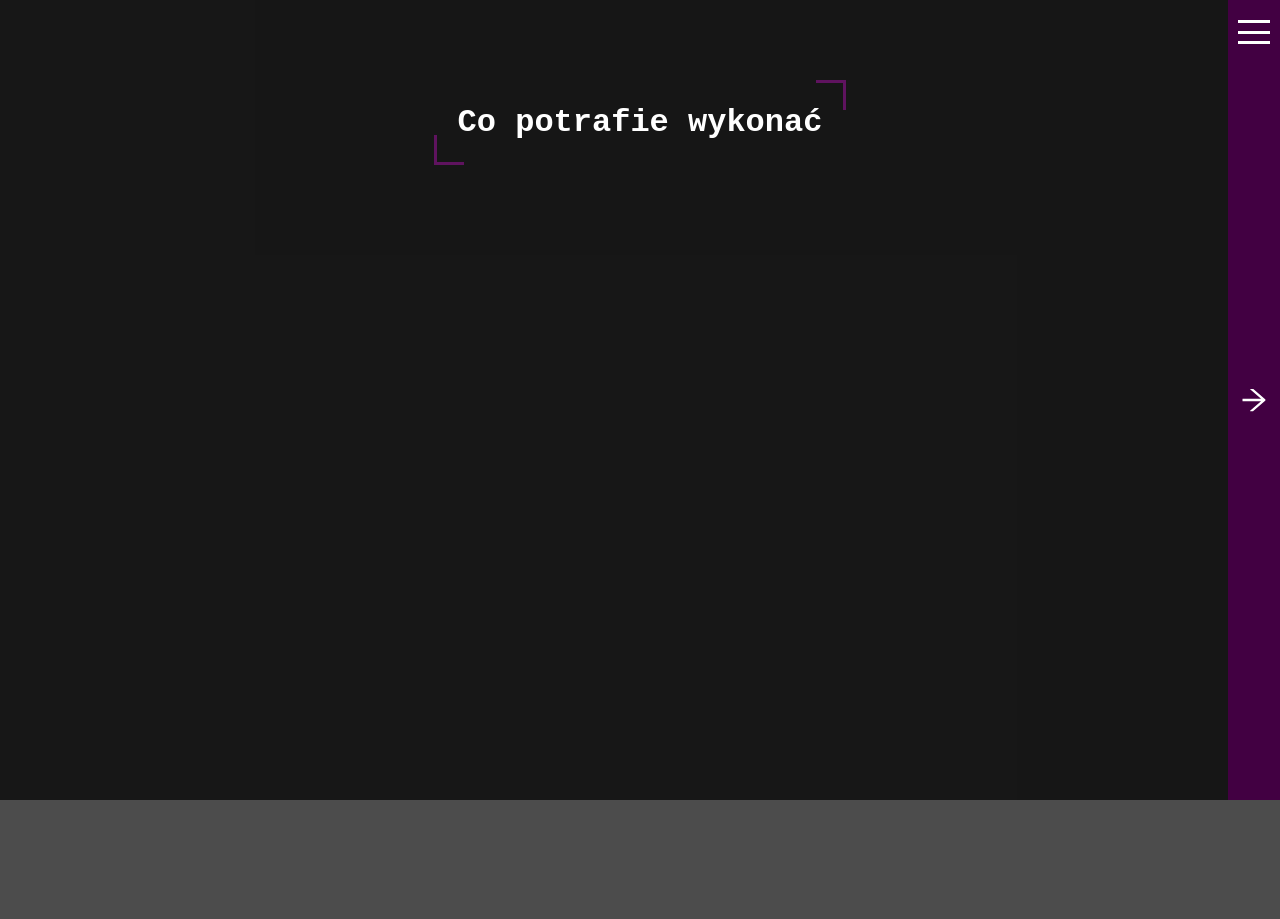
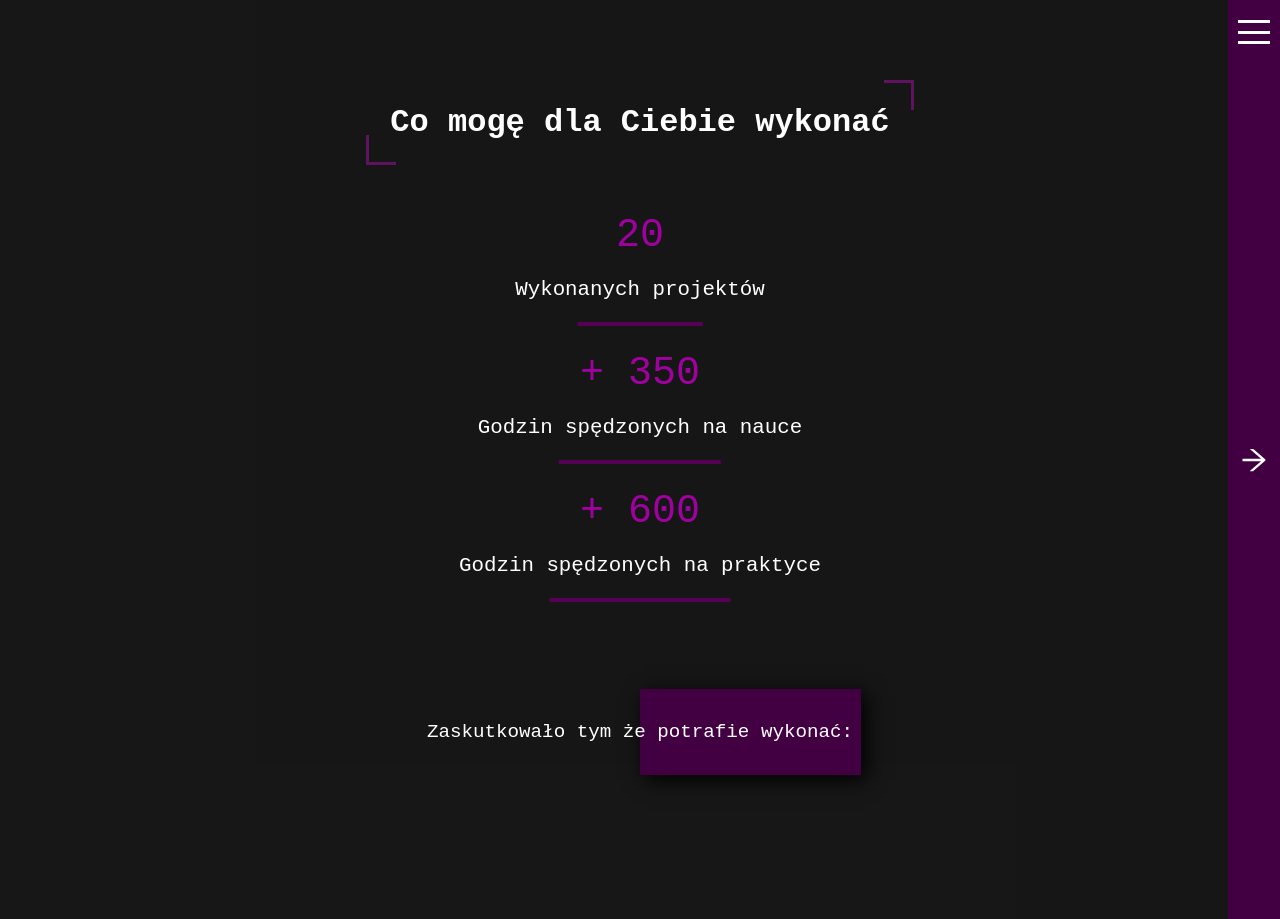
Before and after one commit to Rejnszu/rejnszu-portfolio, a React (Create React App) app: page /umiejetnoscipraktyczne in a window 1280 px wide. Before the commit the page ends 800 px from the top, so only its background shows below. Built offline with nearby package versions, Linux system fonts and the light colour scheme; a web font is replaced by a local one.

Commit message:
practical skills not finished yet

```diff
--- a/src/components/Portfolio/ProjectItem.js
+++ b/src/components/Portfolio/ProjectItem.js
@@ -22,7 +22,7 @@ const ProjectItem = (props) => {
         <a
           target="_blank"
           rel="noreferrer"
-          className={styles["project__link"]}
+          className={`${styles["project__reference"]} ${styles["project__reference--link"]}`}
           href={href}
         >
           <TfiWorld />
@@ -30,7 +30,7 @@ const ProjectItem = (props) => {
         <a
           target="_blank"
           rel="noreferrer"
-          className={styles["project__code"]}
+          className={`${styles["project__reference"]} ${styles["project__reference--code"]}`}
           href={code}
         >
           <BiCodeAlt />
--- a/src/components/Portfolio/ProjectItem.module.scss
+++ b/src/components/Portfolio/ProjectItem.module.scss
@@ -19,34 +19,30 @@
     rgba(0, 0, 0, 0.09) 0px 16px 8px, rgba(0, 0, 0, 0.09) 0px 32px 16px,
     5px 5px 20px black;
 }
-.project__code {
+.project__reference {
   position: absolute;
   top: 0;
   margin: 6px;
   padding: 0.6rem 0.6rem 0 0.6rem;
   border-radius: 50%;
-  left: 0;
   z-index: 10;
-
+  transition: padding 0.3s, border 0.3s;
   border: 2px solid var(--helper-color-2--darker);
   color: var(--helper-color-2--brighter);
   font-size: 2rem;
   background-color: rgba(0, 0, 0, 0.9);
+  &--code {
+    left: 0;
+  }
+  &--link {
+    right: 0;
+  }
+  &:hover {
+    padding: 0.8rem 0.8rem 0.2rem 0.8rem;
+    border-color: var(--helper-color-2--brighter);
+  }
 }
-.project__link {
-  position: absolute;
-  top: 0;
-  margin: 6px;
-  padding: 0.6rem 0.6rem 0 0.6rem;
-  border-radius: 50%;
-  right: 0;
-  z-index: 10;
 
-  border: 2px solid var(--helper-color-2--darker);
-  color: var(--helper-color-2--brighter);
-  font-size: 2rem;
-  background-color: rgba(0, 0, 0, 0.9);
-}
 .project__title {
   text-align: center;
   margin: 1rem 0;
--- /dev/null
+++ b/src/components/PracticalSkills/Counter.js
@@ -0,0 +1,42 @@
+import React from "react";
+import { useState } from "react";
+import { useEffect } from "react";
+import { motion } from "framer-motion";
+import styles from "./Counter.module.scss";
+
+const Counter = (props) => {
+  const { delay, number, duration, title, estimated } = props;
+  const [counter, setCounter] = useState(0);
+  const [shouldCount, setShouldCount] = useState(false);
+  useEffect(() => {
+    if (!shouldCount) {
+      setTimeout(() => setShouldCount(true), delay);
+      return;
+    }
+    counter < props.number &&
+      props.number < 300 &&
+      setTimeout(() => setCounter(counter + 1), duration / number);
+    counter < props.number &&
+      props.number > 300 &&
+      setTimeout(
+        () => setCounter(counter + 10),
+        props.duration / (props.number / 10)
+      );
+  });
+
+  return (
+    <motion.div
+      initial={{ opacity: 0, y: "-100px" }}
+      animate={{ opacity: 1, y: 0 }}
+      transition={{ duration: 0.2, delay: delay / 1000 - 0.1 }}
+      className={styles["practical-skills__counter"]}
+    >
+      <p className={styles["counter__number"]}>
+        {estimated && "+"} {counter}
+      </p>
+      <p className={styles["counter__title"]}>{title}</p>
+    </motion.div>
+  );
+};
+
+export default Counter;
--- /dev/null
+++ b/src/components/PracticalSkills/Counter.module.scss
@@ -0,0 +1,26 @@
+.practical-skills__counter {
+  display: flex;
+  flex-direction: column;
+  align-items: center;
+  gap: 20px;
+}
+.counter__number {
+  color: var(--helper-color-2--brighter);
+  font-size: 2.5rem;
+}
+.counter__title {
+  color: var(--helper-color--1);
+  position: relative;
+  font-size: clamp(1rem, 4vw, 1.3rem);
+  &::after {
+    position: absolute;
+    content: "";
+    width: 50%;
+    height: 4px;
+    bottom: -25px;
+    left: 50%;
+    transform: translateX(-50%);
+    background-color: var(--helper-color-2--darker);
+    filter: brightness(1.3);
+  }
+}
--- a/src/pages/Contact/ContactPage.js
+++ b/src/pages/Contact/ContactPage.js
@@ -35,13 +35,17 @@ const Contact = () => {
             </motion.p>
           </div>
 
-          <svg
+          <motion.svg
+            initial={{ opacity: 0 }}
+            animate={{ opacity: 1 }}
+            transition={{ delay: 0.5, duration: 1 }}
             className={styles["contact__animated-triangle"]}
             height="400"
             width="400"
           >
             <motion.polygon
               animate={{
+                filter: ["brightness(1)", "brightness(1.7)", "brightness(1)"],
                 rotate: [0, 360],
                 scale: [1.4, 0.5, 1.4],
               }}
@@ -50,7 +54,7 @@ const Contact = () => {
               className={styles["triangle"]}
             />
             Sorry, your browser does not support inline SVG.
-          </svg>
+          </motion.svg>
 
           <div className={styles["contact__social-media"]}>
             <SmallTextElement flexPosition="center" delay={0.9}>
--- a/src/pages/PracticalSkills/PracticalSkills.module.scss
+++ b/src/pages/PracticalSkills/PracticalSkills.module.scss
@@ -3,3 +3,17 @@
   color: white;
   min-height: 100vh;
 }
+.practical-skills__counter-wrapper {
+  margin: 3rem auto;
+  display: flex;
+  flex-direction: row;
+  max-width: 90%;
+
+  justify-content: space-around;
+}
+@media only screen and (max-width: 1300px) {
+  .practical-skills__counter-wrapper {
+    flex-direction: column;
+    row-gap: 50px;
+  }
+}
--- a/src/pages/PracticalSkills/PracticalSkillsPage.js
+++ b/src/pages/PracticalSkills/PracticalSkillsPage.js
@@ -1,12 +1,39 @@
 import React from "react";
+import Counter from "../../components/PracticalSkills/Counter";
 import AnimatedPages from "../../components/UI/AnimatedPages";
 import Heading from "../../components/UI/Heading";
+import SmallTextElement from "../../components/UI/SmallTextElement";
 import styles from "./PracticalSkills.module.scss";
 const PracticalSkills = () => {
   return (
     <AnimatedPages page="practicalskills">
       <section className={`${styles["practical-skills"]} section-padding`}>
-        <Heading text="Co potrafie wykonać" />
+        <Heading text="Co mogę dla Ciebie wykonać" />
+        <div className={styles["practical-skills__counter-wrapper"]}>
+          <Counter
+            title="Wykonanych projektów"
+            number={20}
+            duration={2000}
+            delay={1000}
+          />
+          <Counter
+            estimated={true}
+            title="Godzin spędzonych na nauce"
+            number={350}
+            duration={2000}
+            delay={1500}
+          />
+          <Counter
+            estimated={true}
+            title="Godzin spędzonych na praktyce"
+            number={600}
+            duration={2000}
+            delay={2000}
+          />
+        </div>
+        <SmallTextElement delay={2} flexPosition="center">
+          Zaskutkowało tym że potrafie wykonać:
+        </SmallTextElement>
       </section>
     </AnimatedPages>
   );
```
